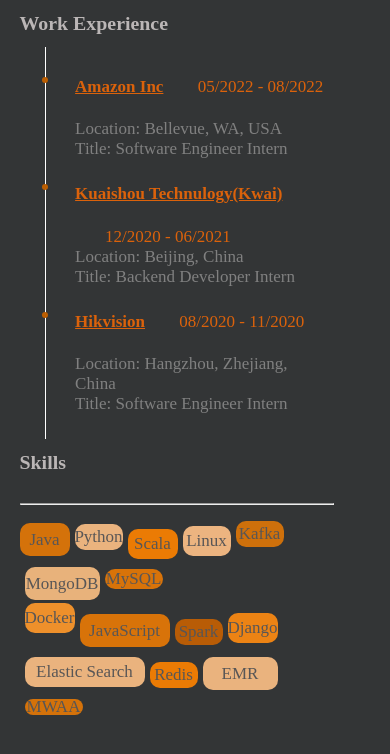
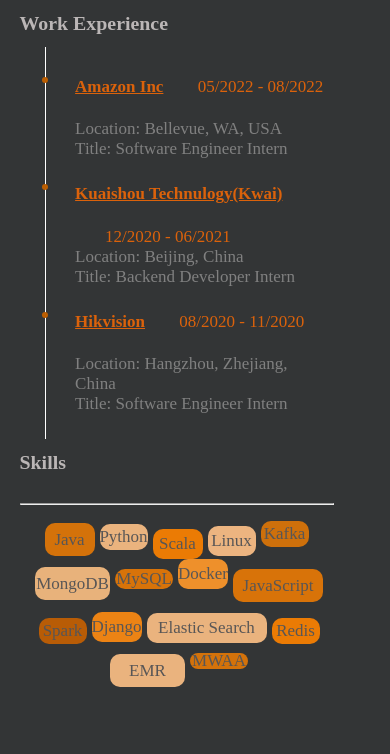
Before and after one commit to Peihao-Zhu/Peihao-Zhu.github.io, a plain HTML site: page index.html in a window 390 px wide. Shown: the part 574-1328 px from the top of the page. Drawn offline with Linux system fonts and the light colour scheme.

Commit message:
make skills mobile friendly

```diff
--- a/css/skill.css
+++ b/css/skill.css
@@ -10,14 +10,7 @@
   display: flex;
   flex-direction: row;
   flex-wrap: wrap;
-}
-
-.skill-box-sec {
-  display: flex;
-  margin-top: 120px;
-  flex-direction: row;
-  flex-wrap: wrap;
-  position: absolute;
+  justify-content: center;
 }
 
 .skill-itema {
@@ -393,7 +386,7 @@
 }
 
 
-@media(max-width: 400px) {
+@media(max-width: 500px) {
   .contact-box {
     width: 360px;
     margin-left: 50%;
@@ -501,7 +494,7 @@
     margin-top: 90px;
   }
 
-  body {
-    height: 1600px;
-  }
+/*  body {
+    height: 2000px;
+  }*/
 }
--- a/index.html
+++ b/index.html
@@ -101,8 +101,6 @@
 				<div class="skill-iteme">Kafka</div>
 				<div class="skill-itemf">MongoDB</div>
 				<div class="skill-itemg">MySQL</div>
-			</div>
-			<div class="skill-box-sec">
 				<div class="skill-itemh">Docker</div>
 				<div class="skill-itemi">JavaScript</div>
 				<div class="skill-itemj">Spark</div>
```
Also changed, not shown: contact/contact.css (+4 -5 lines).
